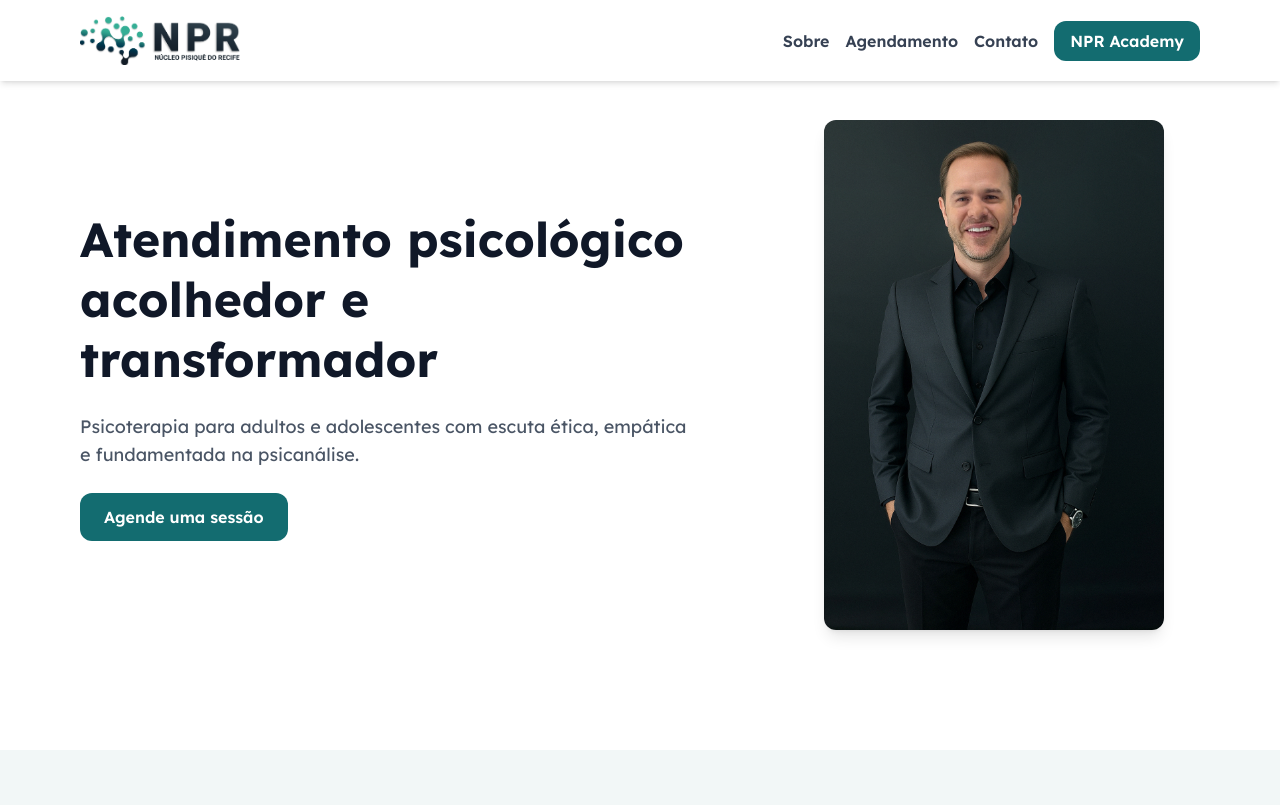
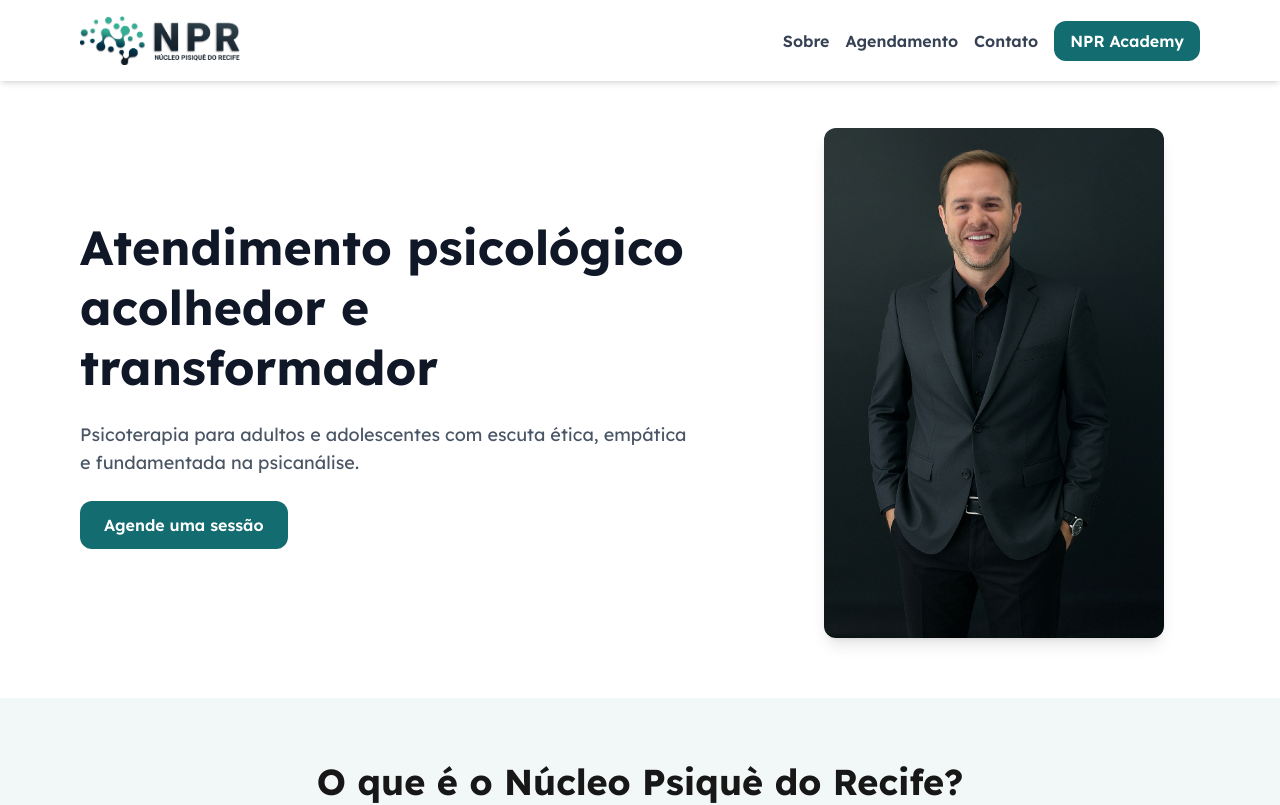
Before and after one commit to matheus1araujo/site-psique, a Next.js app: page / in a window 1280 px wide. Shown: the top 805 px of the page. Built offline with nearby package versions, Linux system fonts and the light colour scheme.

Commit message:
ajuste na hero

```diff
--- a/pages/index.tsx
+++ b/pages/index.tsx
@@ -76,7 +76,7 @@ export default function Home() {
         <meta name="description" content="Cursos de Psicologia Online com qualidade e profundidade" />
       </Head>
 
-  <section className="py-30 bg-white text-gray-900 flex items-start justify-center px-4">
+  <section className="mt-32 mb-15 bg-white text-gray-900 flex items-start justify-center px-4">
   <div className="max-w-6xl mx-auto grid grid-cols-1 md:grid-cols-[3fr_2fr] gap-10 items-center">
 
     {/* Lado esquerdo – Texto */}
```
